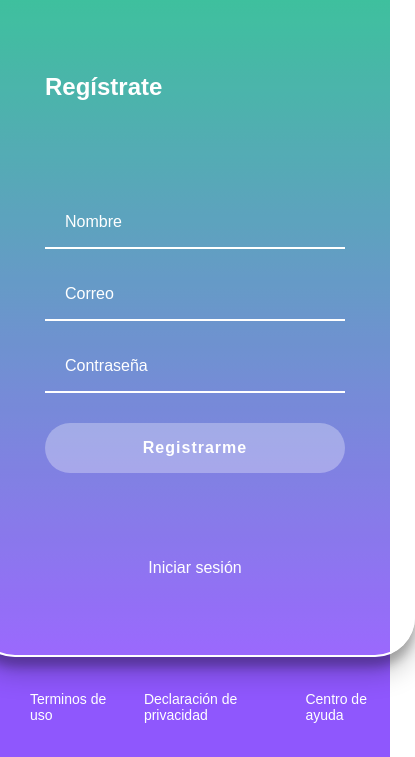
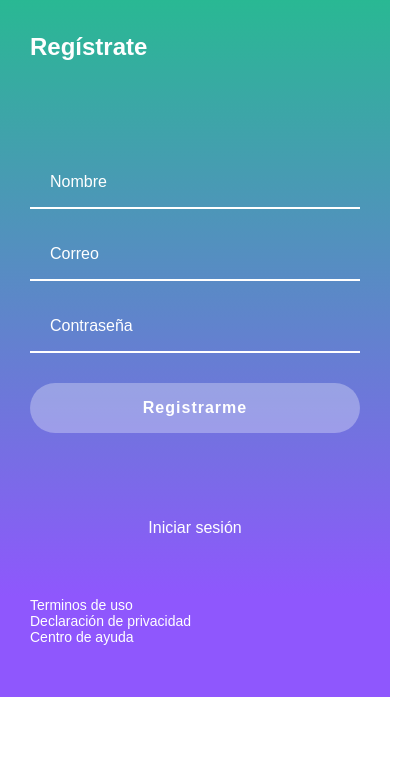
Before and after one commit to jorgechauxjr/html-css_platzi-video, a plain HTML site: page register/register.html in a window 390 px wide. Shown: the part 147-904 px from the top of the page, 415 px wide, since content can reach past the window. After the commit the page ends 844 px from the top, so only its background shows below. Drawn offline with Linux system fonts and the light colour scheme; a web font is replaced by a local one.

Commit message:
Add responsive to register syle @media query

```diff
--- a/register/styles.css
+++ b/register/styles.css
@@ -111,3 +111,18 @@ body {
   letter-spacing: 1px;
   margin: 10px 0px;
 }
+
+@media only screen and (max-width: 600px) {
+  .register__container {
+    background-color: transparent;
+    border: none;
+    box-shadow: none;
+    padding: 0px;
+    width: 100%;
+  }
+
+  .footer {
+    align-items: flex-start;
+    flex-direction: column;
+  }
+}
```
